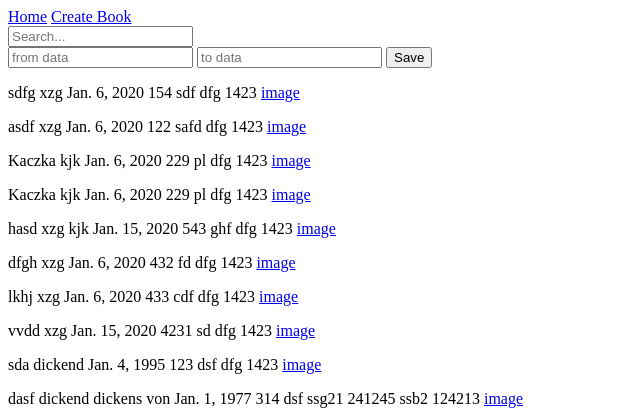
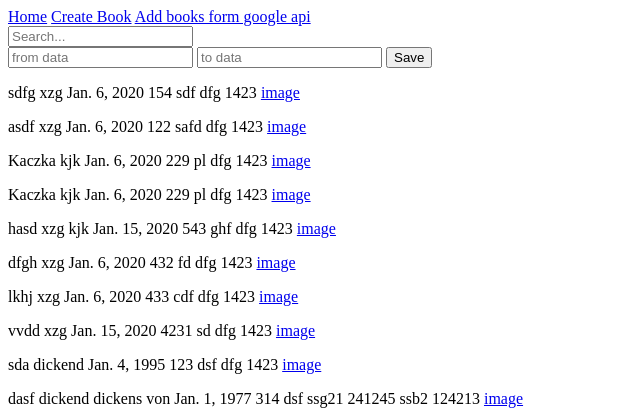
Before and after one commit to otulakdominik/Bookstorestx, a Django app: page /book/list in a window 1280 px wide. Shown: the top 420 px of the page, without its empty margins (0-640 px from the left). Run offline with Django 3.2, Linux system fonts and the light colour scheme; data comes from the database, SQL or seed files in the repository; both versions use the stored data as it was after the commit.

Commit message:
google api

```diff
--- a/Templates/books/list.html
+++ b/Templates/books/list.html
@@ -3,6 +3,7 @@
 {% block content %}
   <a href="{% url 'home' %}">Home</a>
   <a href="{% url 'books:create' %}">Create Book</a>
+  <a href="{% url 'books:search_api' %}">Add books form google api</a>
 <form action="{% url 'books:search_results' %}" method="get">
   <input name="q" type="text" placeholder="Search...">
 </form>
--- a/books/forms.py
+++ b/books/forms.py
@@ -42,3 +42,7 @@ class IdentifiersForm(forms.ModelForm):
     class Meta:
         model = IndustryIdentifiers
         fields = ('type', 'identifier',)
+
+
+class SearchBookForm(forms.Form):
+    keyword = forms.CharField()
--- a/books/urls.py
+++ b/books/urls.py
@@ -12,4 +12,5 @@ urlpatterns = [
     path('create_identifiers', views.IdentifiersCreateView.as_view(), name='create_identifiers'),
     path('search', views.SearchResultsView.as_view(), name='search_results'),
     path('data_search', views.DataSearchResultsView.as_view(), name='data_search_results'),
+    path('search_api', views.BookSearchApiGoogle.as_view(), name='search_api'),
 ]
--- a/books/views.py
+++ b/books/views.py
@@ -1,5 +1,8 @@
 from django.shortcuts import render
+from django.urls import reverse_lazy
+from django.http import HttpResponse, HttpResponseRedirect
 from django.views.generic import ListView, CreateView
+from django.views import View
 from django.db.models import Q
 from .models import (
     Book,
@@ -10,7 +13,12 @@ from .forms import (
     BookForm,
     AuthorForm,
     IdentifiersForm,
+    SearchBookForm,
 )
+
+import re
+import requests
+import datetime
 
 
 class BookListView(ListView):
@@ -64,3 +72,68 @@ class DataSearchResultsView(ListView):
         object_list = Book.objects.filter(released__range=[start, end])
 
         return object_list
+
+
+class BookSearchApiGoogle(View):
+    form_class = SearchBookForm
+    template_name = 'books/search_api.html'
+
+    def get(self, request, *args, **kwargs):
+        form = self.form_class()
+        return render(request, self.template_name, {'form': form})
+
+    def search(self, value):
+        params = {'q': value}
+        google_books = requests.get(url="https://www.googleapis.com/books/v1/volumes", params=params)
+        books_json = google_books.json()
+        bookshelf = books_json['items']
+        return bookshelf
+
+    def add_book_to_library(self, bookshelf):
+
+        for book in bookshelf:
+            links = book['volumeInfo']['imageLinks']
+            date = book['volumeInfo']['publishedDate']
+
+            m = re.match(r'(\d+)(?:-(\d+)-(\d+))?', date[0])
+            m = m.groups('1')
+            fulldate = datetime.date(int(m[0]), int(m[1]), int(m[2]))
+
+            id_authors = []
+
+            for author in book['volumeInfo']['authors']:
+                obj, _ = Author.objects.get_or_create(
+                    name=author
+                )
+                id_authors.append(obj)
+
+            id_identifiers = []
+
+            for identifiers in book['volumeInfo']['industryIdentifiers']:
+                obj, _ = IndustryIdentifiers.objects.get_or_create(
+                    type=identifiers['type'],
+                    identifier=identifiers['identifier'],
+                )
+                id_identifiers.append(obj)
+
+            book, _ = Book.objects.get_or_create(
+                title=book['volumeInfo']['title'],
+                released=fulldate,
+                language=book['volumeInfo']['language'],
+                pageCount=book['volumeInfo']['pageCount'],
+                imageLink=links['thumbnail']
+            )
+
+            book.authors.set(id_authors)
+            book.identifiers.set(id_identifiers)
+            book.save()
+
+    def post(self, request, *args, **kwargs):
+        form = self.form_class(self.request.POST)
+        if form.is_valid():
+            keyword = form.cleaned_data['keyword']
+            books = self.search(keyword)
+            self.add_book_to_library(books)
+            return HttpResponseRedirect(reverse_lazy('books:list'))
+
+        return reverse_lazy('search_api')
```
Also changed, not shown: Templates/Bookstorestx/base.html (+5 -5 lines), Templates/books/search_api.html (added, +8 -0 lines), books/migrations/0005_auto_20200123_1828.py (added), books/migrations/0006_auto_20200123_1841.py (added), books/migrations/0007_auto_20200123_2023.py (added), db.sqlite3, 1 other file.
